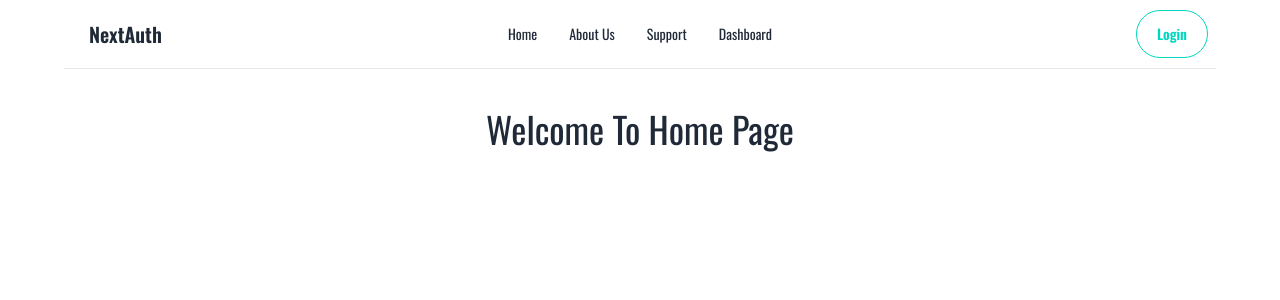
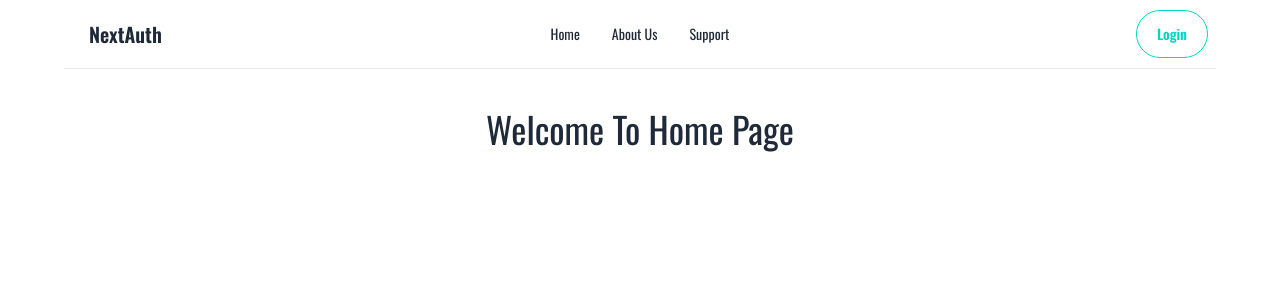
Before and after one commit to tofail-ahmed/nextAuthClient, a Next.js app: page / in a window 1280 px wide. Shown: the top 300 px of the page. Built offline with nearby package versions, Linux system fonts and the light colour scheme; no server answers.

Commit message:
dashboard button cinditioned

```diff
--- a/src/components/shared/Navbar.tsx
+++ b/src/components/shared/Navbar.tsx
@@ -69,14 +69,19 @@ const Navbar = ({ session }: { session: UserProps | null }) => {
           <li>
             <Link href="/support">Support</Link>
           </li>
-          <li>
-            <Link href="/dashboard">Dashboard</Link>
-          </li>
+          {accessToken && (
+            <li>
+              <Link href="/dashboard">Dashboard</Link>
+            </li>
+          )}
         </ul>
       </div>
       <div className="navbar-end">
         {session?.user || accessToken ? (
-          <button onClick={handleLogout} className="btn btn-error btn-outline text-white rounded-full px-5">
+          <button
+            onClick={handleLogout}
+            className="btn btn-error btn-outline text-white rounded-full px-5"
+          >
             Logout
           </button>
         ) : (
```
